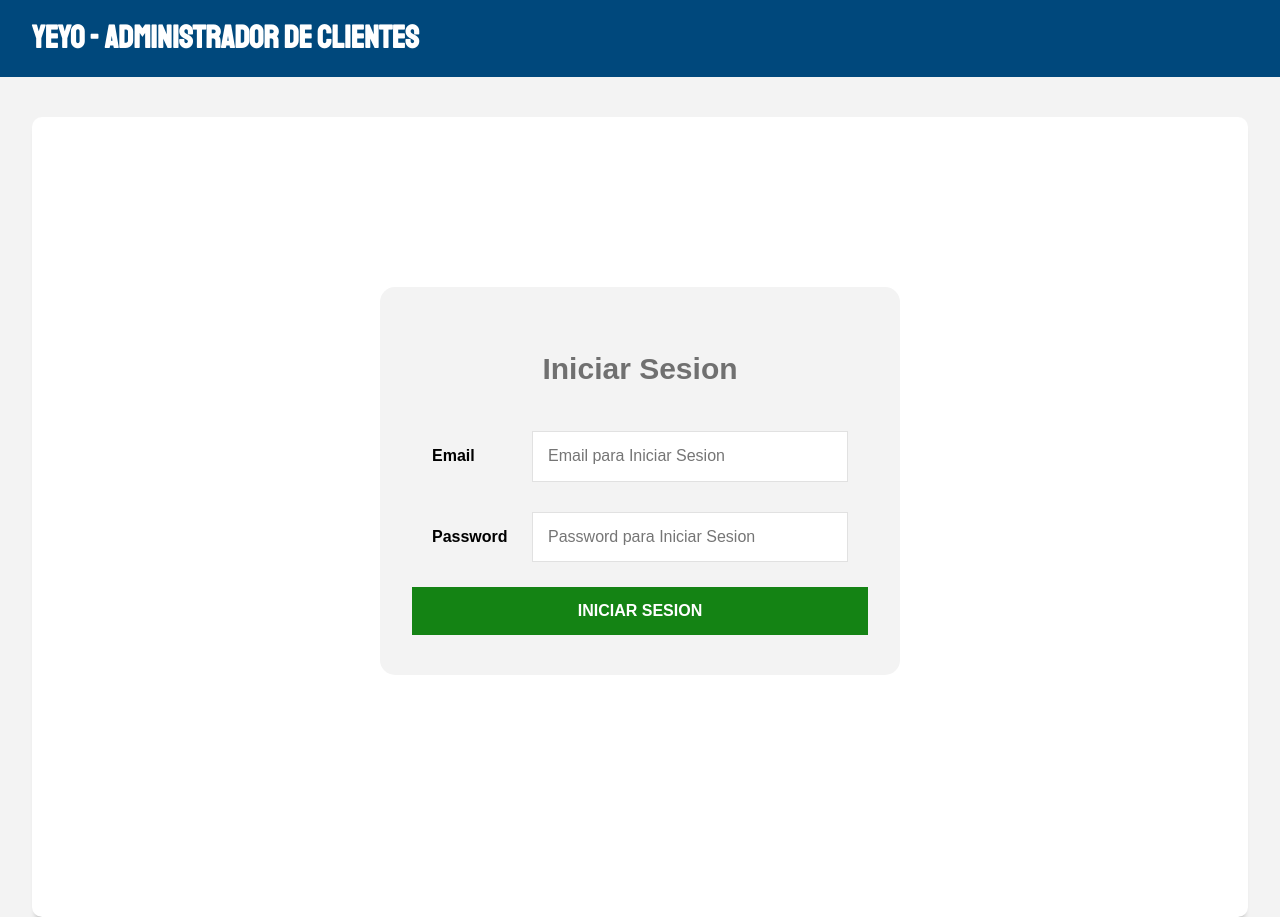
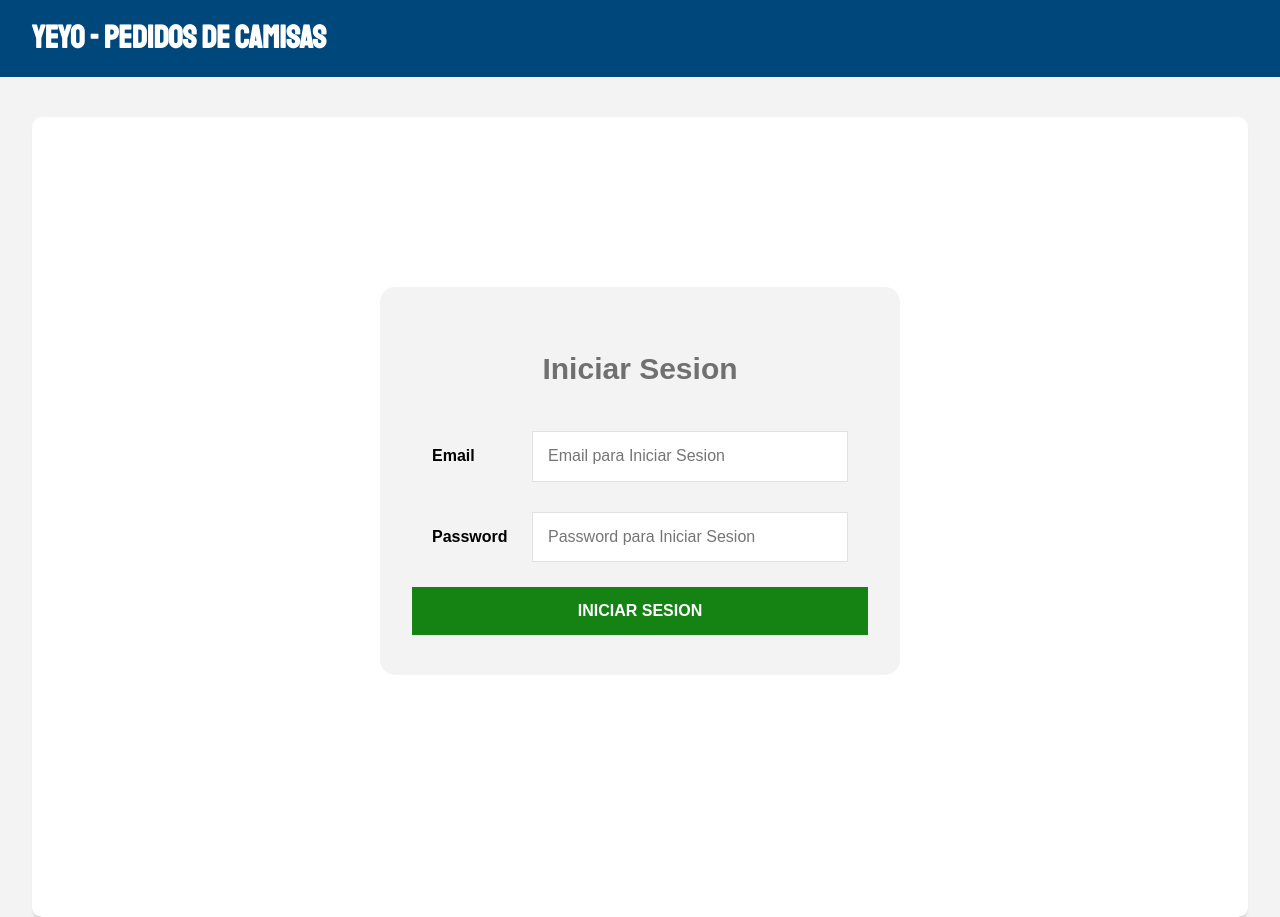
Before and after one commit to ieian/cliente-api, a React (Create React App) app: page /iniciar-sesion in a window 1280 px wide. Built offline with nearby package versions, Linux system fonts and the light colour scheme.

Commit message:
cambio de titulo

```diff
--- a/src/components/layout/Header.js
+++ b/src/components/layout/Header.js
@@ -23,7 +23,7 @@ const Header = () => {
         <header className="barra">
             <div className="contenedor">
                 <div className="contenido-barra">
-                    <h1>YEYO - Administrador de Clientes</h1>
+                    <h1>YEYO - Pedidos de Camisas</h1>
                     { auth.auth ? (
                         <button type="button" className="btn btn-rojo" onClick={cerrarSesion}>
                             <i className="far fa-times-circle"></i>
```
